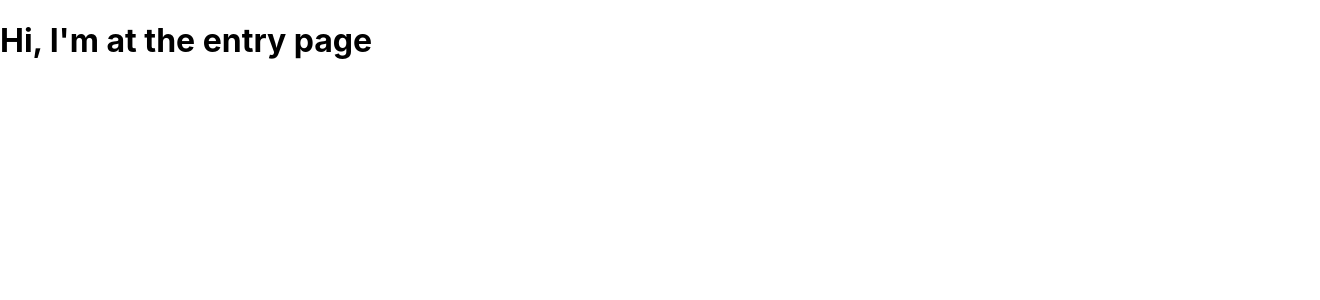
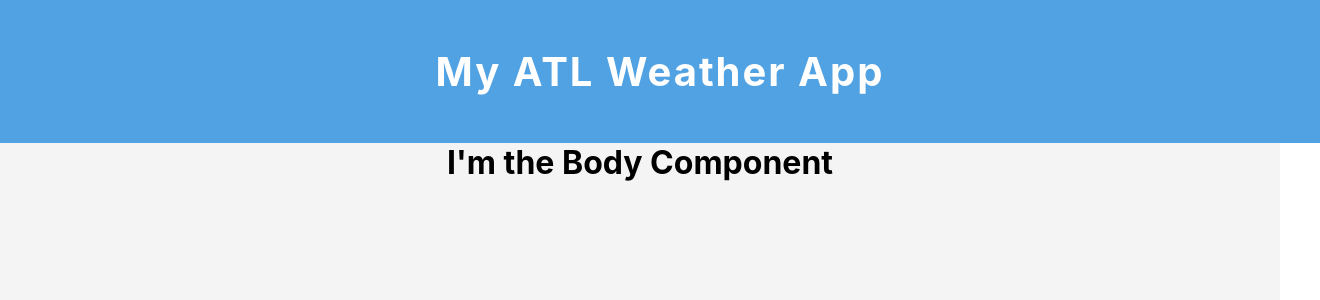
Before and after one commit to gt-webdev/practical-react-weather-app, a JavaScript app: page / in a window 1280 px wide. Shown: the top 300 px of the page, 1320 px wide, since content can reach past the window. Built offline with nearby package versions, Linux system fonts and the light colour scheme.

Commit message:
modify css and remove routing

```diff
--- a/src/App.css
+++ b/src/App.css
@@ -1,38 +1,9 @@
 .App {
-  text-align: center;
-}
-
-.App-logo {
-  height: 40vmin;
-  pointer-events: none;
-}
-
-@media (prefers-reduced-motion: no-preference) {
-  .App-logo {
-    animation: App-logo-spin infinite 20s linear;
-  }
-}
-
-.App-header {
-  background-color: #282c34;
-  min-height: 100vh;
   display: flex;
   flex-direction: column;
   align-items: center;
   justify-content: center;
-  font-size: calc(10px + 2vmin);
-  color: white;
+  height: 100vh;
+  background-color: #f4f4f4;
+  font-family: Arial, sans-serif;
 }
-
-.App-link {
-  color: #61dafb;
-}
-
-@keyframes App-logo-spin {
-  from {
-    transform: rotate(0deg);
-  }
-  to {
-    transform: rotate(360deg);
-  }
-}
--- a/src/App.js
+++ b/src/App.js
@@ -1,13 +1,8 @@
 import './App.css';
-import { Routes, Route } from 'react-router-dom';
 import Weather from './Weather';
 function App() {
   return (
-    <Routes>
-      <Route path="/" element={<h1> Hi, I'm at the entry page </h1>} />
-      <Route path="/page2" element={<h1> Now I am on a different page </h1>} />
-      <Route path="/weather" element={<Weather />} />
-    </Routes>
+    <Weather/>
   );
 }
 
--- a/src/Headbar.css
+++ b/src/Headbar.css
@@ -1,5 +1,5 @@
 .headbarContainer {
-    position: sticky;
+    /* position: sticky;
     z-index: 5;
     height: 5em;
     display: flex;
@@ -7,7 +7,17 @@
     flex-wrap: nowrap;
     background-color: aqua;
     /* background-image: linear-gradient(120deg, white 0%, lightblue 100%); */
-    box-shadow: 0em 0.05em black;
+    /* box-shadow: 0em 0.05em black; */
+    display: flex;
+    align-items: center;
+    justify-content: center;
+    width: 100%;
+    padding: 20px;
+    background-color: #51a2e3;
+    color: white;
+    font-size: 20px;
+    font-weight: bold;
+    letter-spacing: 2px;
 }
 
 .headbarTextContatiner {
--- a/src/Headbar.js
+++ b/src/Headbar.js
@@ -5,7 +5,7 @@ export default function Headbar() {
         <div className="headbarContainer">
             <div className="headbarTextContatiner">
                 <h1>
-                    Hi, I'm the Headbar Component
+                    My ATL Weather App
                 </h1>
             </div>
         </div>
--- a/src/Weather.css
+++ b/src/Weather.css
@@ -1,6 +1,6 @@
 .bodyContainer {
     height: 90vh;
-    background-color: gold;
+    background-color: #f4f4f4;
     box-shadow: 0em 0.05em black;
     font-size: xx-large;
     font-weight: 700;
```
Also changed, not shown: 1 other file (tests, documents, lock files or other folders).
